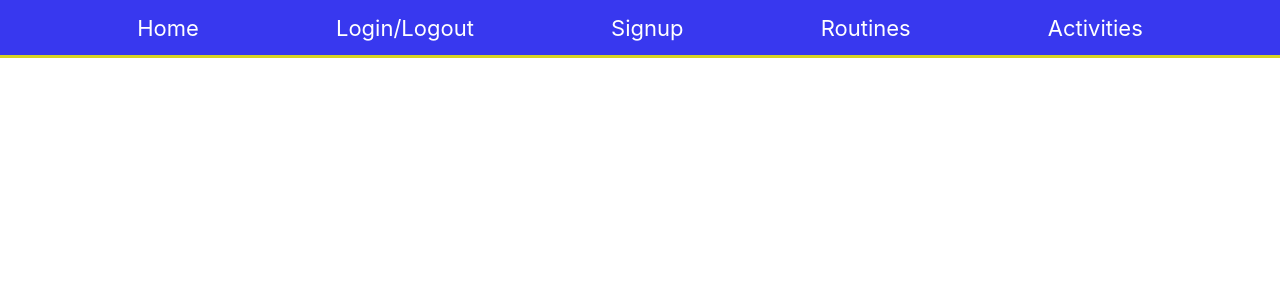
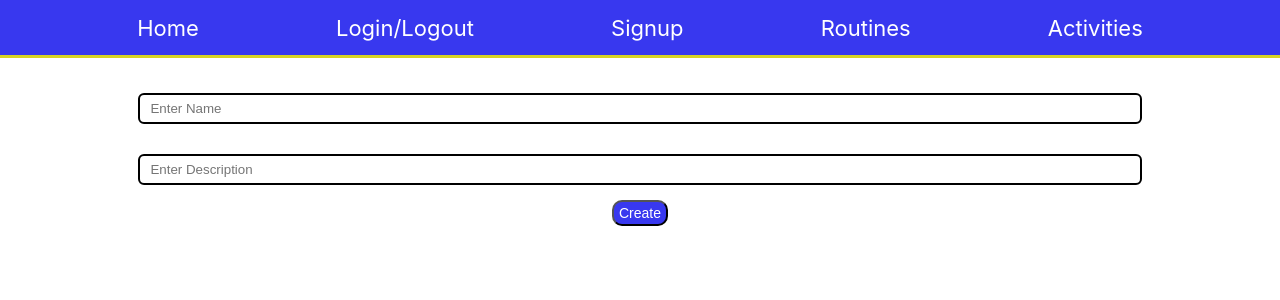
Before and after one commit to RLjumber/FitnessTrackerFrontend, a React (Create React App) app: page /addactivity in a window 1280 px wide. Shown: the top 300 px of the page. Built offline with nearby package versions, Linux system fonts and the light colour scheme.

Commit message:
added AddActivity route

```diff
--- a/src/App.js
+++ b/src/App.js
@@ -4,6 +4,7 @@ import Signup from './components/Signup';
 import Login from './components/Login';
 import Routines from './components/Routines';
 import Activities from './components/Activities';
+import AddActivity from './components/AddActivity';
 import MyRoutines from './components/MyRoutines';
 import Home from './components/Home';
 import styles from './App.module.css';
@@ -62,7 +63,6 @@ function App() {
               BASE_URL={BASE_URL} />
           </Route>
 
- rob-branch
           <Route exact path={"/routines"}>
             <Routines
               creatorName={creatorName}
@@ -83,9 +83,16 @@ function App() {
               BASE_URL={BASE_URL} />
           </Route>
 
+          <Route exact path = {"/addactivity"}>
+            <AddActivity
+            BASE_URL={BASE_URL}
+            jwt={jwt} />
+          </Route>
+
           <Route exact path = {"/activities"}>
-            <Activities />
- main
+            <Activities
+            BASE_URL={BASE_URL}
+            />
           </Route>
 
         </Switch>
--- a/src/components/Activities.js
+++ b/src/components/Activities.js
@@ -1,12 +1,14 @@
 import React from 'react'
 import { useState, useEffect } from 'react';
-
-const BASE_URL = 'http://fitnesstrac-kr.herokuapp.com/api';
+import { Link } from 'react-router-dom';
+import buttonStyles from './button.module.css';
 
 
-const Activities = () => {
+
+const Activities = (props) => {
     const [activities, setActivities] = useState([]);
-
+    const BASE_URL = props.BASE_URL;
+    const jwt = localStorage.getItem('jwt');
     useEffect(() => {
         fetch(`${BASE_URL}/activities`, {
             headers: {
@@ -15,23 +17,30 @@ const Activities = () => {
         }).then(response => response.json())
             .then(result => {
                 setActivities(result)
-                console.log("Activities: ", result);
+                //console.log("Activities: ", result);
             })
             .catch(console.error);
     }, []);
 
-        console.log("SCARY", activities)
+    //console.log("SCARY", activities)
 
     return (
         <div>
+            <div >
+                <h2>Activities</h2>
+                {jwt
+                    ? <Link to="/addactivity"><button className={buttonStyles.button}>Add Activity</button></Link>
+                    : null}
+            </div>
+
             <ul>
                 {activities.map(activity => {
-                        return(
+                    return (
                         <li key={activity.id} className="activity">
                             <p>{activity.name}</p>
                             <p>{activity.description}</p>
-                                <p>{activity.description}</p>
                         </li>
+
                     )
                 })}
             </ul>
--- /dev/null
+++ b/src/components/AddActivity.js
@@ -0,0 +1,58 @@
+import React, { useState } from 'react';
+import { Link } from "react-router-dom";
+import buttonStyles from './button.module.css';
+import styles from './AddActivity.module.css';
+
+const AddActivity = (props) => {
+      const jwt = props.jwt;
+      const BASE_URL = props.BASE_URL;
+      const [description, setDescription] = useState('');
+      const [name, setName] = useState('');
+
+      async function addActivity() {
+            try {
+
+                  const response = await fetch(
+                        `${BASE_URL}/activities`, {
+                        method: "POST",
+                        headers: {
+                              "Content-Type": "application/json",
+                              "Authorization": `Bearer ${jwt}`,
+                        },
+                        body: JSON.stringify({
+                              name: name,
+                              description: description
+                        }),
+                  }
+                  );
+
+                  const json = await response.json();
+                  if (json.error) {
+                        alert(json.error);
+                  }
+            } catch (error) {
+                  console.error(error);
+            }
+      }
+
+      return (
+            <form className={styles.container} onSubmit={(e) => {
+                  setName('');
+                  setDescription('');
+                  e.preventDefault();
+            }}>
+                  <div className={styles.input_all}>
+                        <input className={styles.input}
+                              placeholder='Enter Name'
+                              onChange={(e) => setName(e.target.value)} />
+                        <input className={styles.input}
+                              placeholder='Enter Description'
+                              onChange={(e) => setDescription(e.target.value)} />
+
+                        <Link to="/activities"><button className={buttonStyles.button} onClick={addActivity}>Create</button></Link>
+                  </div>
+            </form>
+      );
+}
+
+export default AddActivity;
--- /dev/null
+++ b/src/components/AddActivity.module.css
@@ -0,0 +1,30 @@
+.container {
+      width: 100vw;
+      max-width: 100vw;
+      height: 100vh;
+      max-height: 100vh;
+      display: flex;
+      flex-direction: column;
+      align-items: center;
+      overflow-x: hidden;
+}
+
+.input_all {
+      display: flex;
+      flex-direction: column;
+      margin-top: 20px;
+      margin-bottom: 20px;
+      padding-bottom: 15px;
+      align-items: center;
+      width: 90%;
+      max-width: 90%;
+
+}
+
+.input {
+      width: 85%;
+      padding: 6px 10px;
+      margin: 15px 8px;
+      border: 2px solid black;
+      border-radius: 6px;
+}
```
Lines whose indentation alone changed are shown as unchanged.
